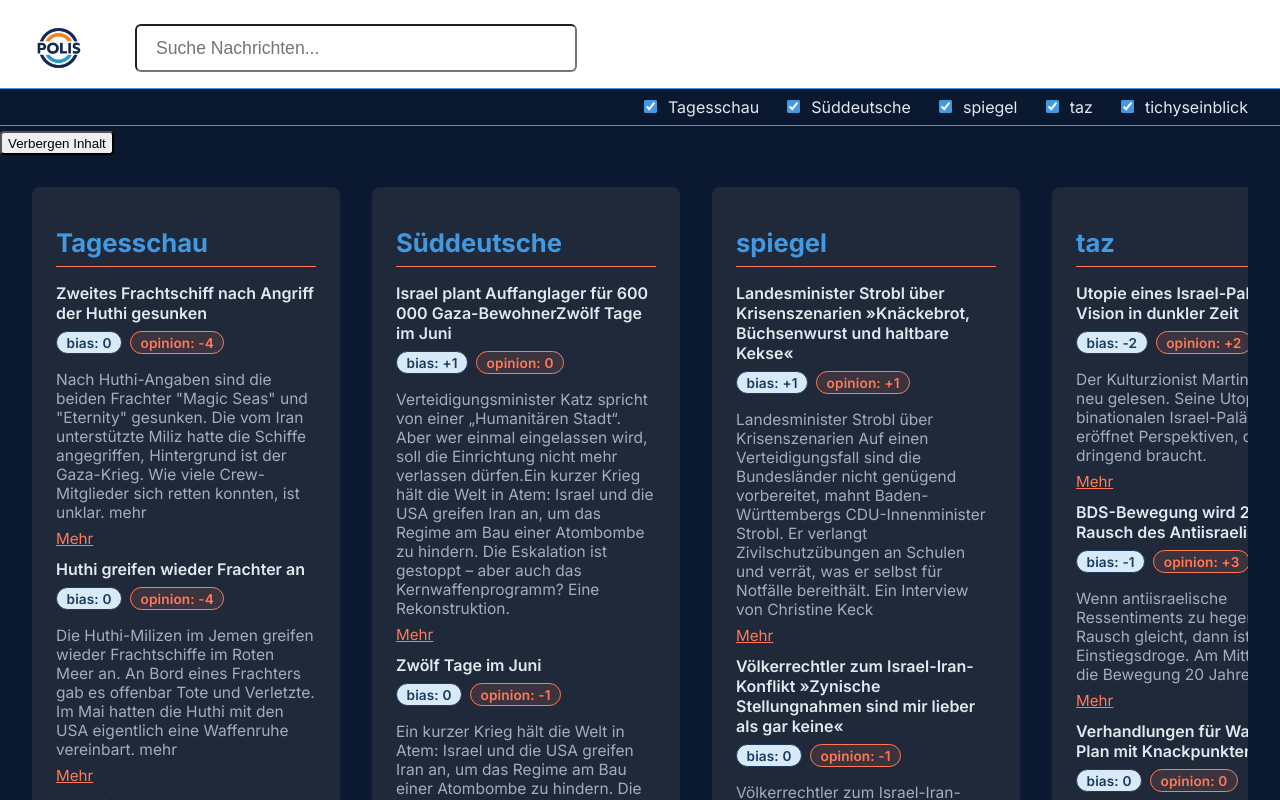
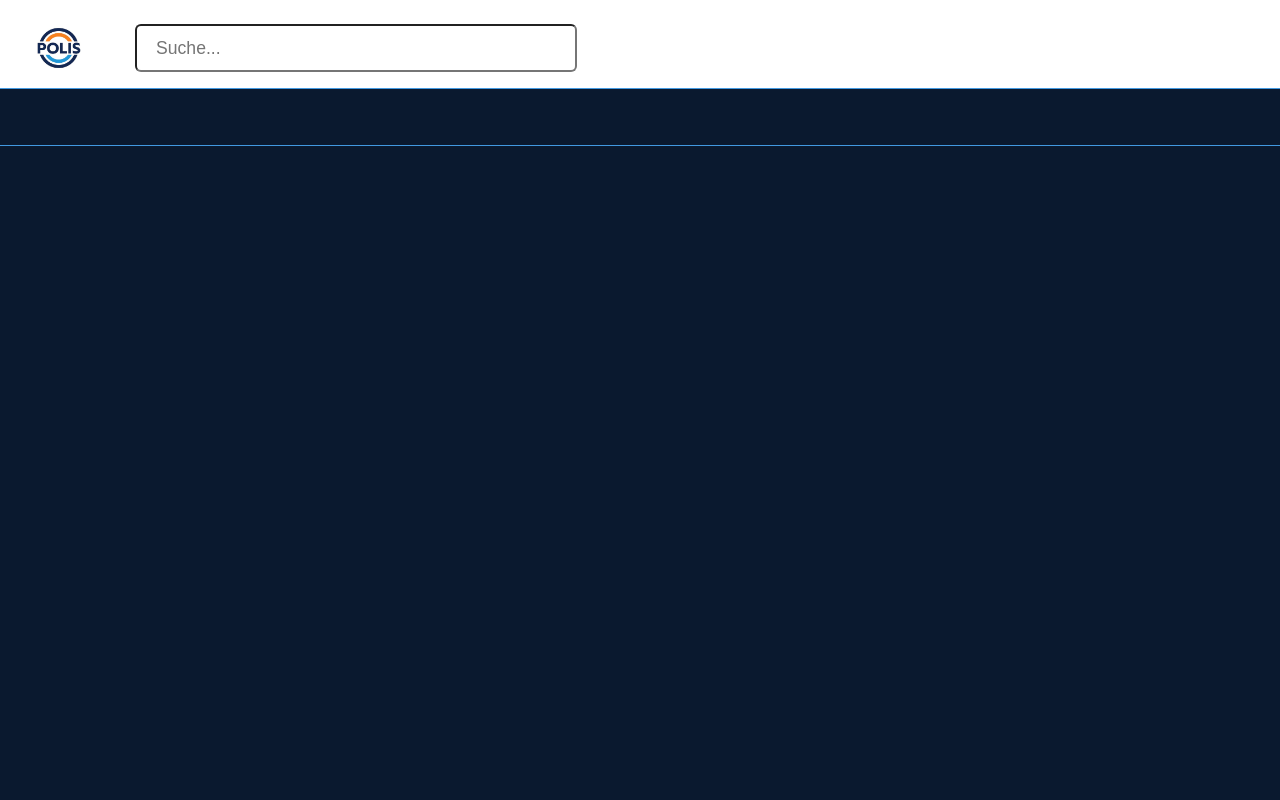
Before and after one commit to fabianrios/polis, an Angular app: page / in a window 1280 px wide. Shown: the top 800 px of the page. Built offline with nearby package versions, Linux system fonts and the light colour scheme.

Commit message:
main search like

```diff
--- a/src/app/app.html
+++ b/src/app/app.html
@@ -1,9 +1,13 @@
 <header class="main-header">
   <img src="/logopolis.jpg" alt="Logo" class="logo" />
-  <input type="text" [(ngModel)]="searchTerm" placeholder="Suche Nachrichten..." (input)="onSearch()" class="search-input" />
+  <input type="text" [(ngModel)]="searchTerm" placeholder="Suche..." (input)="onSearch()" class="search-input" />
 </header>
 
-<div class="source-filter">
+
+  <div class="source-filter-row">
+    @if (isContentVisible) {
+      <input type="text" [(ngModel)]="searchFilter" placeholder="Filter" (input)="onFilter()" class="search-filter-input" />
+      <div class="source-filter-labels">
         @for (source of sources; track source) {
           <label>
             <input type="checkbox"
@@ -13,13 +17,12 @@
           </label>
         }
       </div>
+    }
+  </div>
 
-<button (click)="isContentVisible = !isContentVisible" class="toggle-button">
-  {{ isContentVisible ? 'Verbergen' : 'Anzeigen' }} Inhalt
-</button>
-
+  <h1 class="search-term-title">{{ searchTerm }}</h1>
+@if (isContentVisible) {
   <main class="main-content">
-@if (isContentVisible) {
     <div class="news-columns">
       @for (source of sources; track source) {
         @if (isSourceVisible(source)) {
@@ -27,12 +30,12 @@
             <h2>{{ source }}</h2>
             @for (article of filteredHitsBySource[source]; track article) {
               <div>
-              <h3 [innerHTML]="article.title | highlight:searchTerm"></h3>
+                <h3 [innerHTML]="article.title | highlight:searchFilter"></h3>
                 <div class="chips-row">
                   <span class="chip chip-bias">bias: {{ article.bias }}</span>
                   <span class="chip chip-opinion">opinion: {{ article.opinion }}</span>
                 </div>
-              <p [innerHTML]="article.body | highlight:searchTerm"></p>
+                <p [innerHTML]="article.body | highlight:searchFilter"></p>
                 <a [href]="getArticleUrl(article)" target="_blank">Mehr</a>
               </div>
             }
@@ -40,7 +43,6 @@
         }
       }
     </div>
-}
     <div class="werte-graph-container">
       <h2>Artikel-Positionierung</h2>
       <canvas id="werteGraph"></canvas>
@@ -49,3 +51,4 @@
       </p>
     </div>
   </main>
+}
--- a/src/app/app.scss
+++ b/src/app/app.scss
@@ -140,6 +140,54 @@
   }
 }
 
+.source-filter-row {
+  display: flex;
+  min-height: 40px;
+  align-items: center;
+  justify-content: space-between;
+  gap: 2rem;
+  padding: 0.5rem 2rem;
+  background: #0A192F;
+  border-bottom: 1px solid #4299E1;
+}
+
+.search-filter-input {
+  flex: 0 0 220px;
+  max-width: 220px;
+  padding: 0.5rem 1.2rem;
+  font-size: 1.05rem;
+  border-radius: 6px;
+  outline: none;
+  border: 1px solid #4299E1;
+  background: #1E293B;
+  color: #E2E8F0;
+  font-family: 'Inter', Arial, Helvetica, sans-serif;
+  margin-right: 1.5rem;
+  transition: border 0.2s;
+  &:focus {
+    border-color: #FF7A59;
+  }
+}
+
+.source-filter-labels {
+  display: flex;
+  gap: 1.5rem;
+  flex-wrap: wrap;
+  align-items: center;
+
+  label {
+    font-size: 1rem;
+    color: #E2E8F0;
+    cursor: pointer;
+    user-select: none;
+    font-family: 'Inter', Arial, Helvetica, sans-serif;
+    input[type="checkbox"] {
+      margin-right: 0.5em;
+      accent-color: #4299E1;
+    }
+  }
+}
+
 .toggle-button {
   cursor: pointer;
   position: relative;
@@ -167,6 +215,7 @@
   letter-spacing: 0.01em;
   user-select: none;
 }
+
 // Defining colors for better contrast and reusability
 $chip-bias-color: #1A3A5E; // Adjusted for better readability
 $chip-bias-background: #D8E9F8; // Lighter background with improved contrast
@@ -182,3 +231,13 @@
   background: rgba(255,122,89,0.12);
   color: #FF7A59;
 }
+
+.search-term-title {
+  text-align: center;
+  font-size: 2.2rem;
+  font-weight: 700;
+  color: white;
+  margin: 2rem 0 1.5rem 0;
+  font-family: 'Inter', Arial, Helvetica, sans-serif;
+  letter-spacing: 0.01em;
+}
--- a/src/app/app.ts
+++ b/src/app/app.ts
@@ -12,8 +12,9 @@
 })
 export class App implements OnInit {
   protected title = 'polisfront';
-  protected searchTerm = '';
-  protected isContentVisible = true;
+  protected searchTerm = ''; // Only for demo/fetching
+  protected searchFilter = ''; // For filtering and highlighting
+  protected isContentVisible = false;
   hits: any[] = [];
   sources: string[] = [];
   filteredHitsBySource: { [key: string]: any[] } = {};
@@ -27,21 +28,37 @@
     Chart.defaults.font.family = "'Inter', Arial, Helvetica, sans-serif";
     Chart.defaults.color = "#E2E8F0";
 
+    // Do not fetch on init, wait for searchTerm input
+  }
+
+  // Only fetches data, does not filter
+  public onSearch() {
+    if (this.searchTerm.trim().length < 4) {
+      this.hits = [];
+      this.sources = [];
+      this.filteredHitsBySource = {};
+      this.isContentVisible = false;
+      this.visibleSources.clear();
+      return;
+    }
+    this.isContentVisible = true;
     this.http.get<any>('/hits.json').subscribe(data => {
       this.hits = data.hits;
       this.sources = Array.from(new Set(this.hits.map(h => h.source)));
-      this.sources.forEach(s => this.visibleSources.add(s));
+      // Select all sources by default
+      this.visibleSources = new Set(this.sources);
       this.filterHits();
       setTimeout(() => this.renderGraph(), 0);
     });
   }
 
-  public onSearch() {
+  // Filters using searchFilter
+  public onFilter() {
     this.filterHits();
   }
 
   protected filterHits() {
-    const term = this.searchTerm.toLowerCase();
+    const term = this.searchFilter.toLowerCase();
     this.filteredHitsBySource = {};
     this.sources.forEach(source => {
       this.filteredHitsBySource[source] = this.hits.filter(
```
Lines whose indentation alone changed are shown as unchanged.
